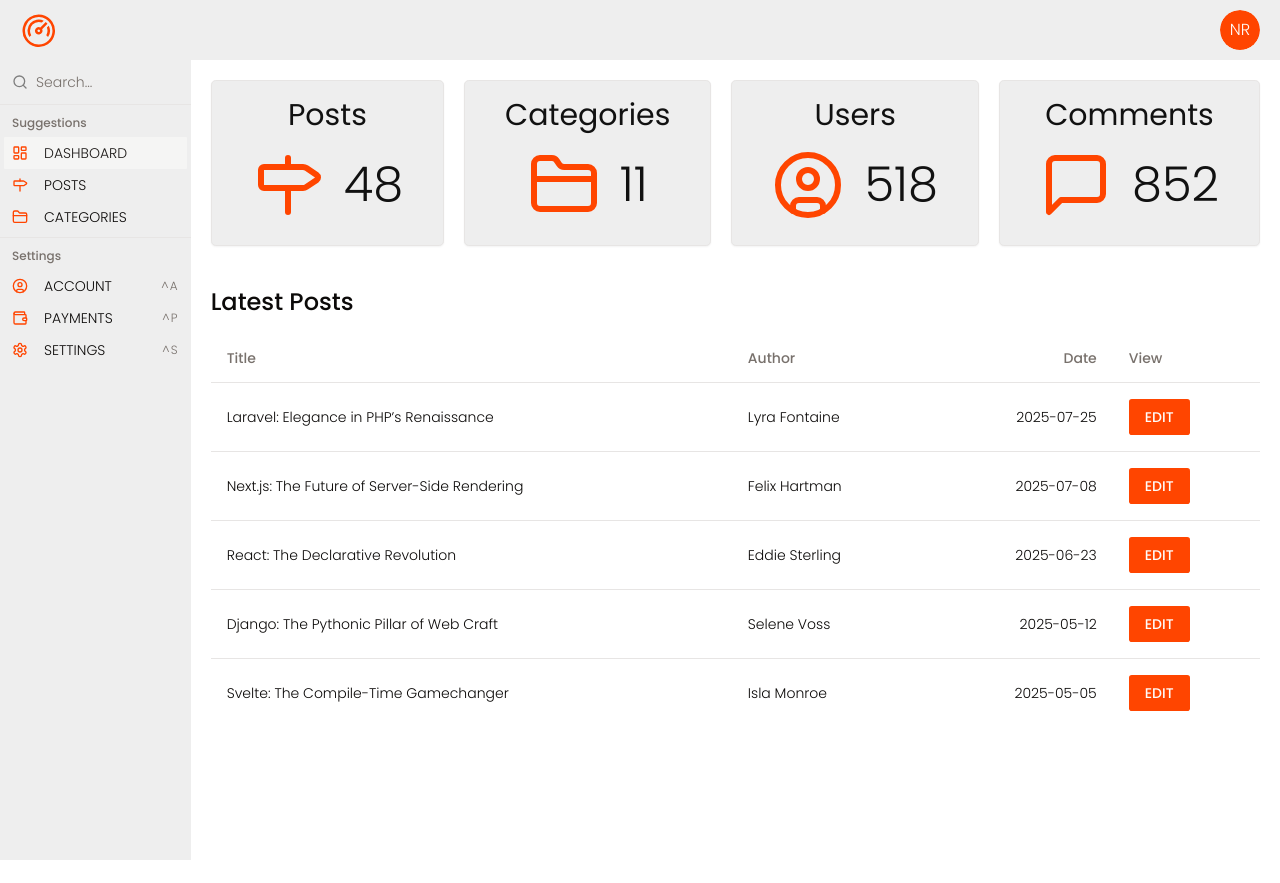
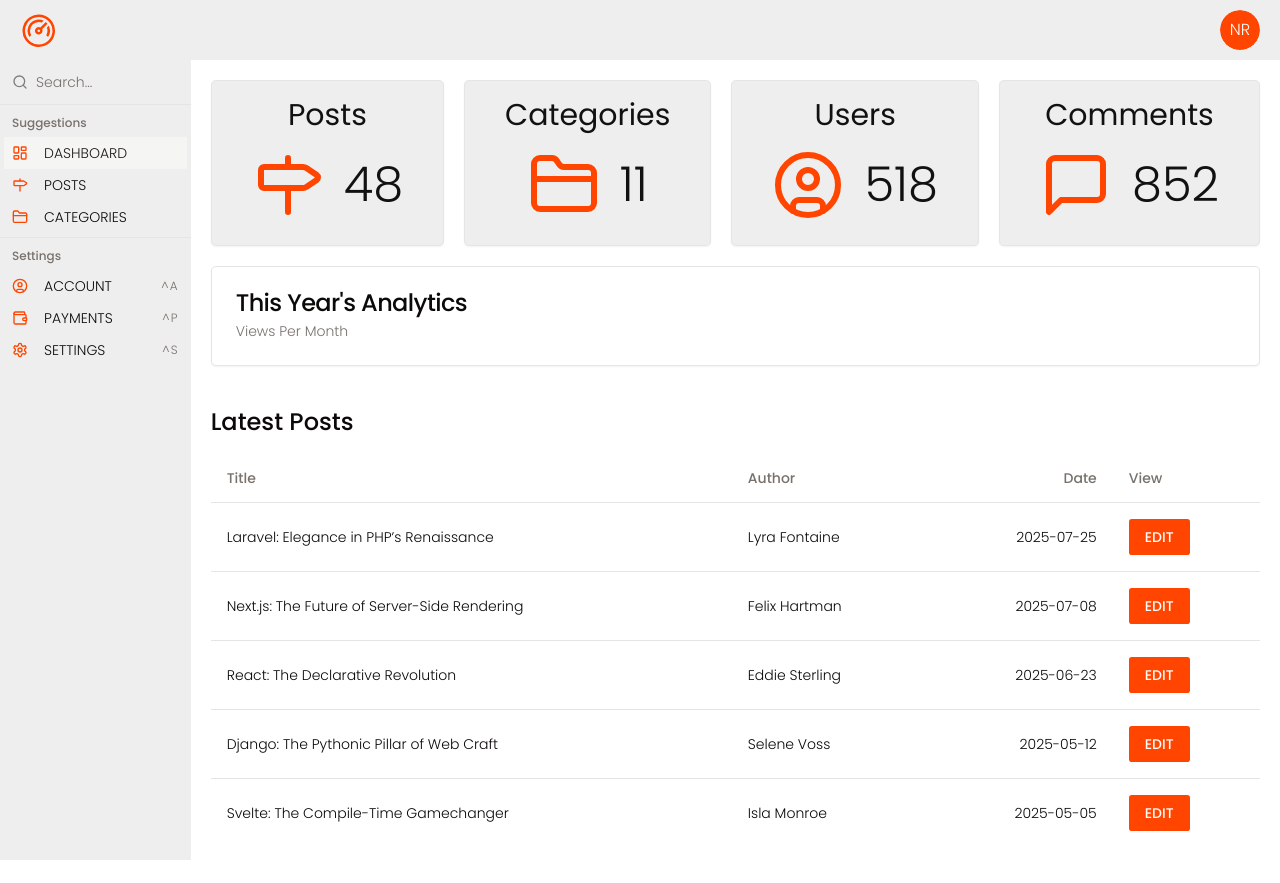
Before and after one commit to Nimira43/Tabularium, a Next.js app: page / in a window 1280 px wide. Before the commit the page ends 860 px from the top, so only its background shows below. Built offline with nearby package versions, Linux system fonts and the light colour scheme; a web font is replaced by a local one.

Commit message:
Card, CardHeader, Card Title, Card Description

```diff
--- a/components/dashboard/AnalyticsChart.tsx
+++ b/components/dashboard/AnalyticsChart.tsx
@@ -6,7 +6,18 @@ import data from '@/data/analytics'
 
 const AnalyticsChart = () => {
   return (
-    <div></div>
+    <>
+      <Card>
+        <CardHeader>
+          <CardTitle
+            className='font-medium'
+          >
+            This Year's Analytics
+          </CardTitle>
+          <CardDescription>Views Per Month</CardDescription>
+        </CardHeader>
+      </Card>
+    </>
    )
 }
 
```
